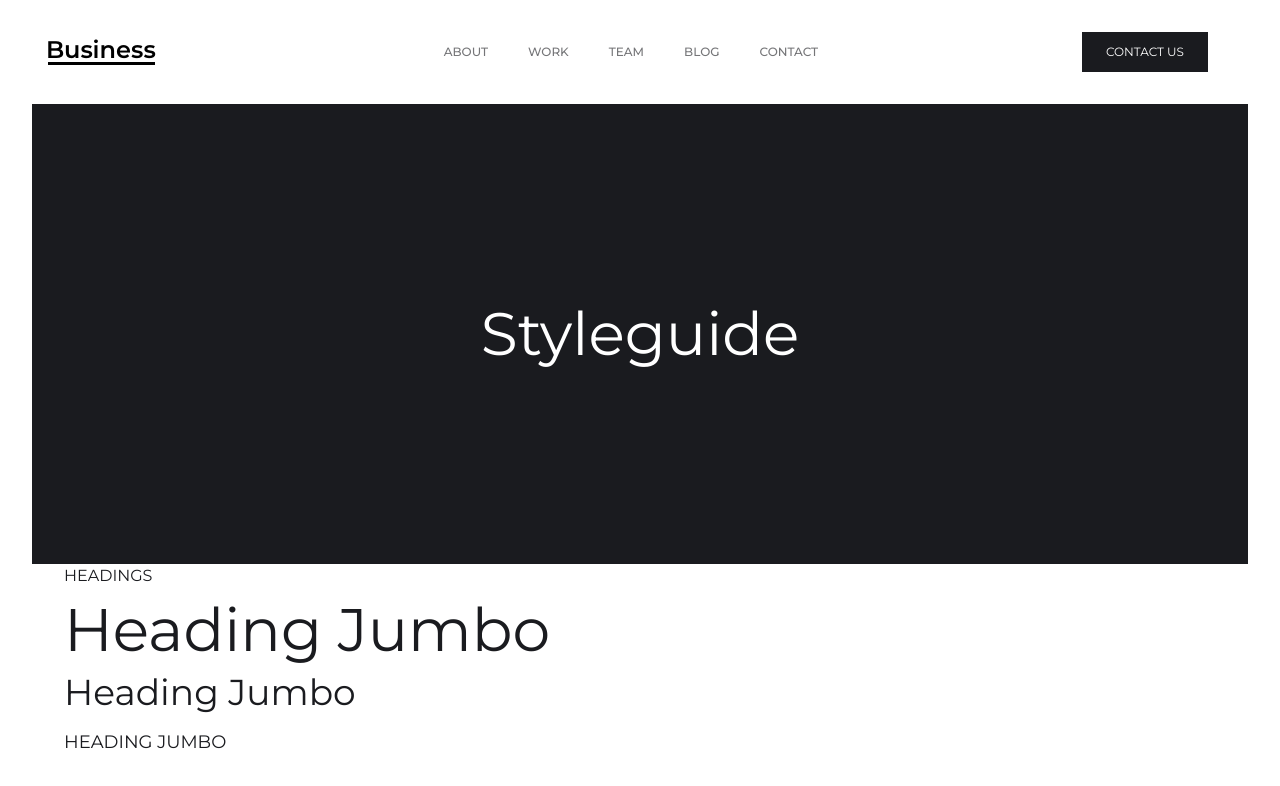
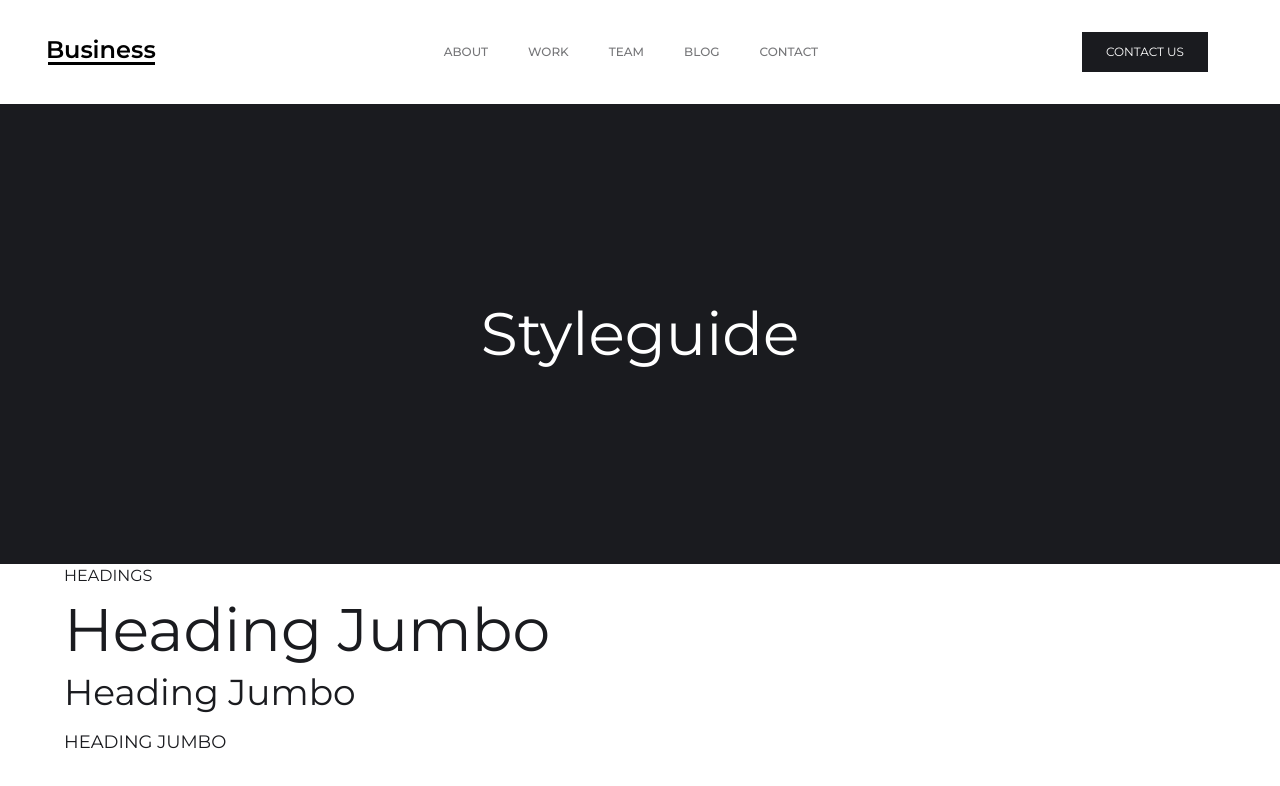
Before and after one commit to josephayman/nextjs-webflow-template, a Next.js app: page /styleguide in a window 1280 px wide. Shown: the top 786 px of the page. Built offline with nearby package versions, Linux system fonts and the light colour scheme.

Commit message:
Update margin in layout component

```diff
--- a/src/app/layout.tsx
+++ b/src/app/layout.tsx
@@ -17,7 +17,7 @@ export default function RootLayout({
     <html lang="en">
       <body className={montserrat.className}>
         <Nav />
-        <div className="mx-8">{children}</div>
+        <div className="mx-30px">{children}</div>
       </body>
     </html>
   );
```
